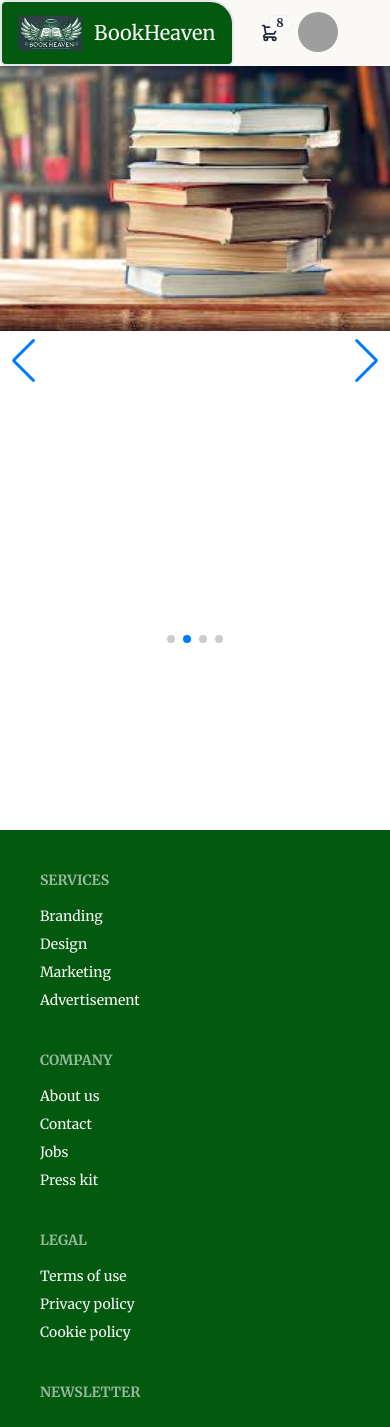
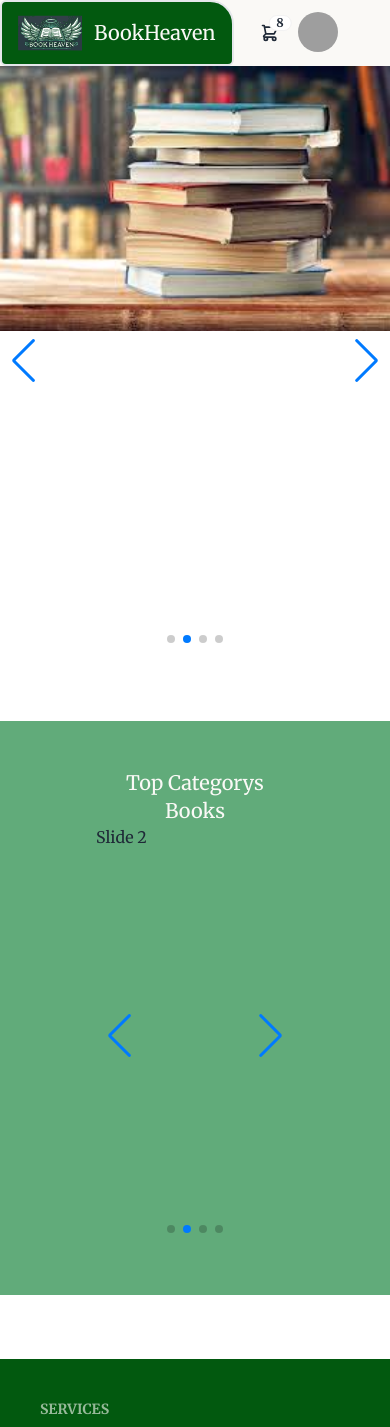
Before and after one commit to Arif-Islam21/bookHeaven, a React (Vite) app: page / in a window 390 px wide. Shown: the top 1427 px of the page. Built offline with nearby package versions, Linux system fonts and the light colour scheme; no server answers; grey boxes are pictures that could not be loaded.

Commit message:
working with book category section

```diff
--- a/src/Layouts/Home/Home.jsx
+++ b/src/Layouts/Home/Home.jsx
@@ -1,9 +1,11 @@
 import Slider from "../../Components/Slider";
+import BookCategories from "../../Pages/BookCategories/BookCategories";
 
 const Home = () => {
   return (
     <div>
       <Slider />
+      <BookCategories />
     </div>
   );
 };
--- /dev/null
+++ b/src/Pages/BookCategories/BookCategories.jsx
@@ -0,0 +1,52 @@
+import React, { useRef, useState } from "react";
+// Import Swiper React components
+import { Swiper, SwiperSlide } from "swiper/react";
+
+// Import Swiper styles
+import "swiper/css";
+import "swiper/css/pagination";
+import "swiper/css/navigation";
+
+// import required modules
+import { Autoplay, Pagination, Navigation } from "swiper/modules";
+
+const BookCategories = () => {
+  const progressCircle = useRef(null);
+  const progressContent = useRef(null);
+  const onAutoplayTimeLeft = (s, time, progress) => {
+    progressCircle.current.style.setProperty("--progress", 1 - progress);
+    progressContent.current.textContent = `${Math.ceil(time / 1000)}s`;
+  };
+  return (
+    <div className="bg-lightGreen px-24 py-12 my-16 min-h-[60vh]">
+      <div className="">
+        <h1 className="text-xl lg:text-4xl text-themeColor text-center">
+          Top Categorys Books
+        </h1>
+        <div>
+          <Swiper
+            spaceBetween={30}
+            centeredSlides={true}
+            autoplay={{
+              delay: 2500,
+              disableOnInteraction: false,
+            }}
+            pagination={{
+              clickable: true,
+            }}
+            navigation={true}
+            modules={[Autoplay, Pagination, Navigation]}
+            className="mySwiper min-h-[50vh]"
+          >
+            <SwiperSlide>Slide 1</SwiperSlide>
+            <SwiperSlide>Slide 2</SwiperSlide>
+            <SwiperSlide>Slide 3</SwiperSlide>
+            <SwiperSlide>Slide 4</SwiperSlide>
+          </Swiper>
+        </div>
+      </div>
+    </div>
+  );
+};
+
+export default BookCategories;
--- a/tailwind.config.js
+++ b/tailwind.config.js
@@ -6,7 +6,7 @@ export default {
       colors: {
         themeColor: "#FAF9F6",
         deepGreen: "#02590F",
-        lightGreen: "#337F3D",
+        lightGreen: "#61AB7A",
         // [#012E4A]
       },
       fontFamily: {
```
